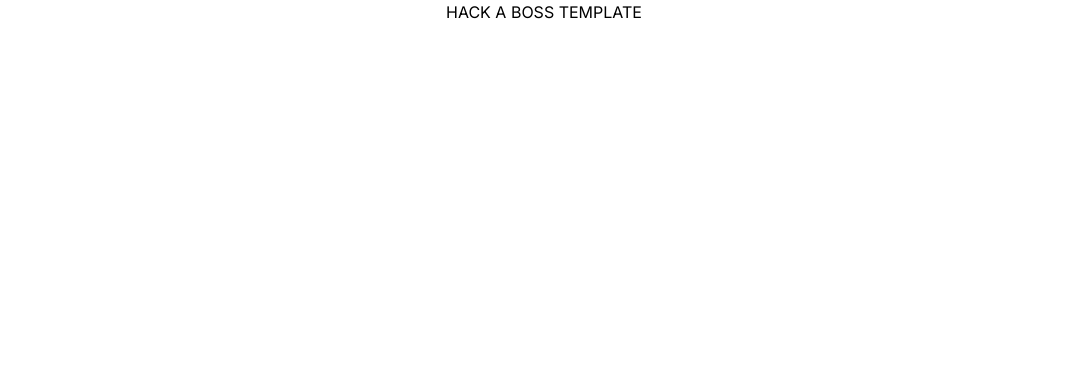
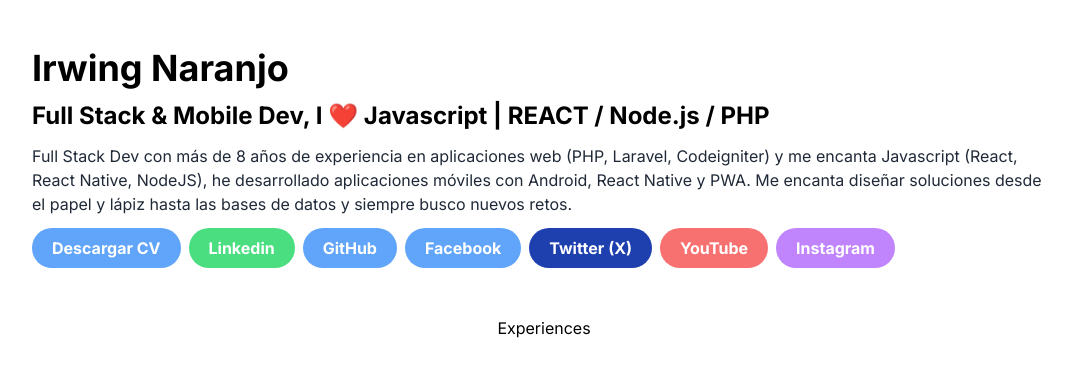
Before and after one commit to hackaboss-geekhadev/portfolio-template, a Next.js app: page / in a window 1280 px wide. Shown: the top 374 px of the page, without its empty margins (96-1168 px from the left). Built offline with nearby package versions, Linux system fonts and the light colour scheme.

Commit message:
Add Welcome components

```diff
--- a/src/app/page.js
+++ b/src/app/page.js
@@ -1,9 +1,11 @@
-import Image from "next/image";
+import Experiences from "@/components/Experiences";
+import Welcome from "@/components/Welcome";
 
 export default function Home() {
   return (
     <main className="flex flex-col items-center justify-between">
-      <h1>HACK A BOSS TEMPLATE</h1>
+      <Welcome />
+      <Experiences />
     </main>
   );
 }
--- /dev/null
+++ b/src/components/LinkCustom.jsx
@@ -0,0 +1,25 @@
+import Link from 'next/link';
+
+const LinkCustom = ({ children, href, color }) => {
+    return (
+        <Link
+            href={href}
+            target='_blank'
+            className={`
+                ${color}
+                hover:bg-blue-700
+                text-white
+                font-bold
+                py-2
+                px-5
+                transition
+                transittion-all
+                ease-in-out
+                rounded-full
+            `}>
+            {children}
+        </Link>
+    )
+}
+
+export default LinkCustom;
--- /dev/null
+++ b/src/components/Welcome.jsx
@@ -0,0 +1,26 @@
+import P from "@/components/P";
+import LinkCustom from "@/components/LinkCustom";
+import { PERSON } from "@/constants";
+
+const Welcome = () => {
+    return (
+        <section className="text-left py-12 flex flex-col gap-3">
+            <h2 className="text-4xl font-bold">{PERSON.name}</h2>
+            <h1 className="text-2xl font-bold text-left">Full Stack & Mobile Dev, I ❤️ Javascript | REACT / Node.js / PHP</h1>
+            <P>
+                Full Stack Dev con más de 8 años de experiencia en aplicaciones web (PHP, Laravel, Codeigniter) y me encanta Javascript (React, React Native, NodeJS), he desarrollado aplicaciones móviles con Android, React Native y PWA. Me encanta diseñar soluciones desde el papel y lápiz hasta las bases de datos y siempre busco nuevos retos.
+            </P>
+            <div className="flex gap-2">
+                <LinkCustom color={'bg-blue-400'} href={'#'}>Descargar CV</LinkCustom>
+                <LinkCustom color={'bg-green-400'} href={'https://www.linkedin.com/in/geekhadev'}>Linkedin</LinkCustom>
+                <LinkCustom color={'bg-blue-400'} href={'https://github.com/geekhadev'}>GitHub</LinkCustom>
+                <LinkCustom color={'bg-blue-400'} href={'#'}>Facebook</LinkCustom>
+                <LinkCustom color={'bg-blue-800'} href={'#'}>Twitter (X)</LinkCustom>
+                <LinkCustom color={'bg-red-400'} href={'#'}>YouTube</LinkCustom>
+                <LinkCustom color={'bg-purple-400'} href={'#'}>Instagram</LinkCustom>
+            </div>
+        </section>
+    );
+}
+
+export default Welcome;
```
